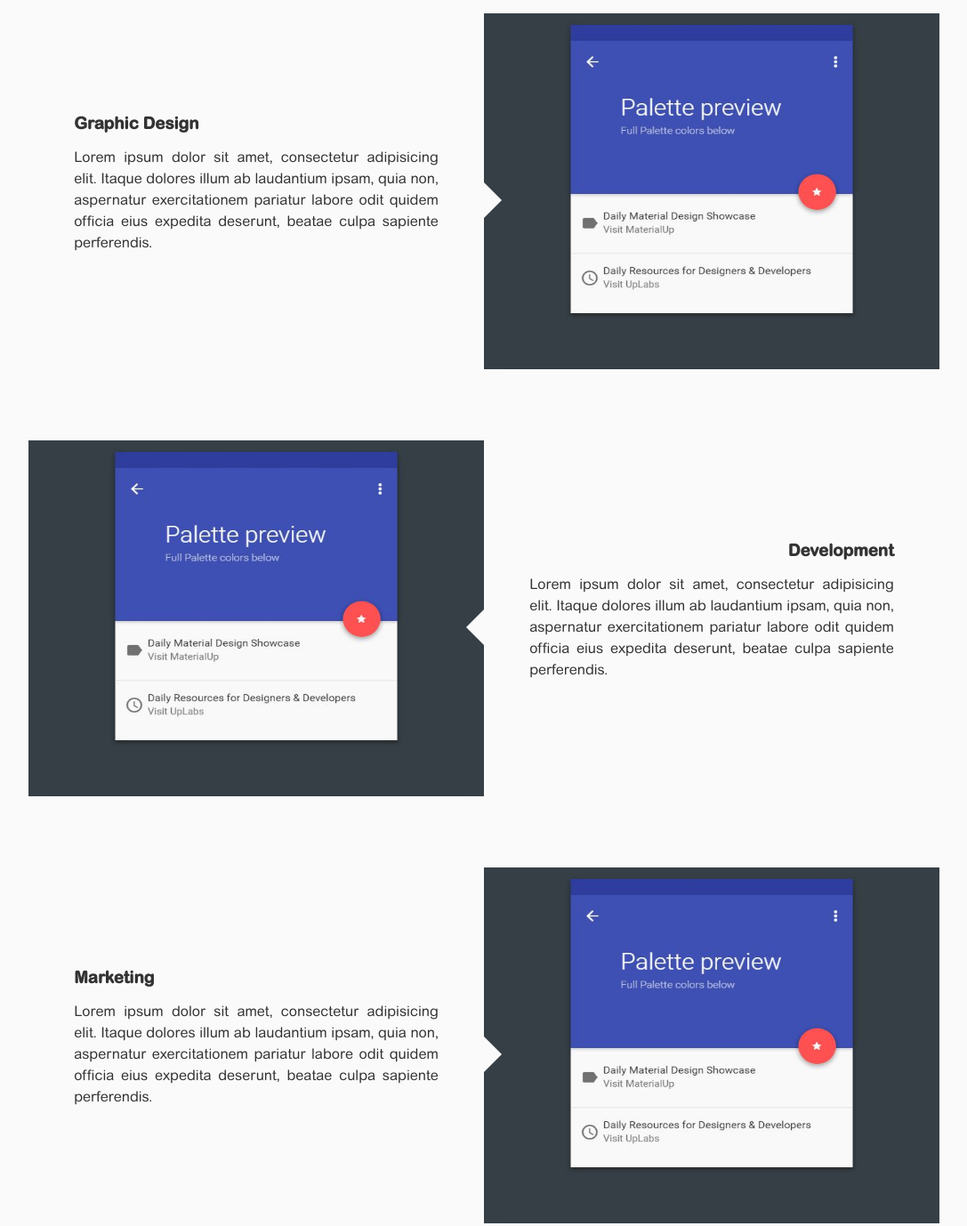
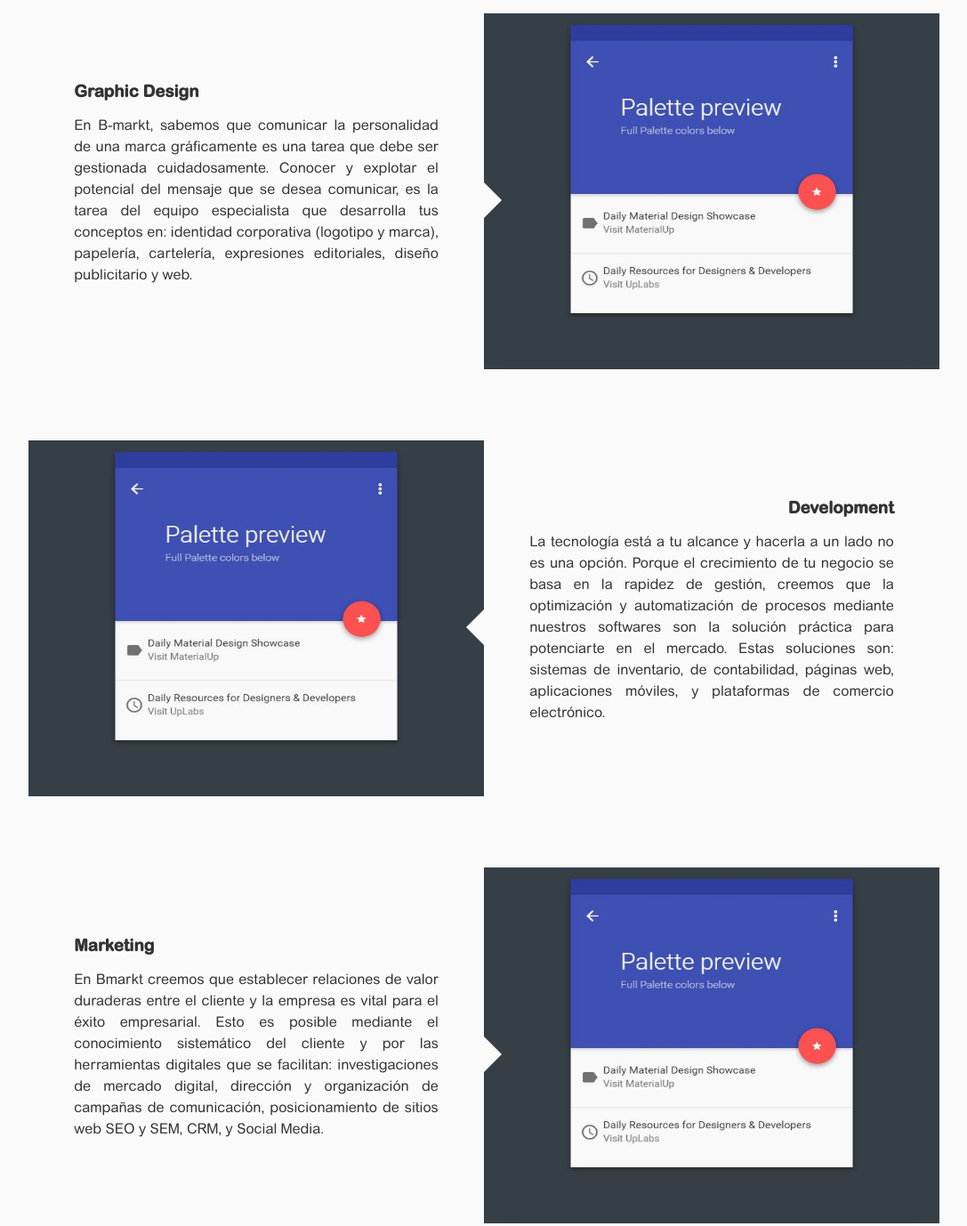
Before and after one commit to J-Alex/bmarkt-studio, a website: page public/index.html in a window 1280 px wide. Shown: the part 1220-2598 px from the top of the page at 89% size, without its empty margins (96-1183 px from the left). Drawn offline with nearby package versions, Linux system fonts and the light colour scheme.

Commit message:
poniendo los servicios

```diff
--- a/public/partials/home.html
+++ b/public/partials/home.html
@@ -103,11 +103,7 @@ function scaleBannerVideoSize(element){
             <div class="service-description-container">
                 <h3>Graphic Design</h3>
                 <p class="paragraph">
-                    Lorem ipsum dolor sit amet, consectetur adipisicing elit.
-                    Itaque dolores illum ab laudantium ipsam, quia non,
-                    aspernatur exercitationem pariatur labore odit quidem
-                    officia eius expedita deserunt, beatae culpa sapiente
-                    perferendis.
+                    En B-markt, sabemos que comunicar la personalidad de una marca gráficamente es una tarea que debe ser gestionada cuidadosamente. Conocer y explotar el potencial del mensaje que se desea comunicar, es la tarea del equipo especialista que desarrolla tus conceptos en: identidad corporativa (logotipo y marca), papelería, cartelería, expresiones editoriales, diseño publicitario y web.
                 </p>
             </div>
         </div>
@@ -129,11 +125,7 @@ function scaleBannerVideoSize(element){
             <div class="service-description-container">
                 <h3 class="text-right">Development</h3>
                 <p class="paragraph">
-                    Lorem ipsum dolor sit amet, consectetur adipisicing elit.
-                    Itaque dolores illum ab laudantium ipsam, quia non,
-                    aspernatur exercitationem pariatur labore odit quidem
-                    officia eius expedita deserunt, beatae culpa sapiente
-                    perferendis.
+                    La tecnología está a tu alcance y hacerla a un lado no es una opción. Porque el crecimiento de tu negocio se basa en la rapidez de gestión, creemos que la optimización y automatización de procesos mediante nuestros softwares son la solución práctica para potenciarte en el mercado. Estas soluciones son: sistemas de inventario, de contabilidad, páginas web, aplicaciones móviles, y plataformas de comercio electrónico.
                 </p>
             </div>
         </div>
@@ -143,11 +135,7 @@ function scaleBannerVideoSize(element){
             <div class="service-description-container">
                 <h3>Marketing</h3>
                 <p class="paragraph">
-                    Lorem ipsum dolor sit amet, consectetur adipisicing elit.
-                    Itaque dolores illum ab laudantium ipsam, quia non,
-                    aspernatur exercitationem pariatur labore odit quidem
-                    officia eius expedita deserunt, beatae culpa sapiente
-                    perferendis.
+                    En Bmarkt creemos que establecer relaciones de valor duraderas entre el cliente y la empresa es vital para el éxito empresarial. Esto es posible mediante el conocimiento sistemático del cliente y por las herramientas digitales que se facilitan: investigaciones de mercado digital, dirección y organización de campañas de comunicación, posicionamiento de sitios web SEO y SEM, CRM, y Social Media.
                 </p>
             </div>
         </div>
--- a/src/scss/layouts/_footer.scss
+++ b/src/scss/layouts/_footer.scss
@@ -56,7 +56,7 @@
 }
 .footer-nav {
 	@extend %flex;
-	@extend %flex-center_horizontal;
+	@extend %flex-center_vertical;
 	flex-direction: column;
 	a {
 		color: $white;
@@ -111,7 +111,7 @@
 	text-align: center;
 	.fa {
 		color: $white;
-		vertical-align: middle;
+		//vertical-align: middle;
 	}
 	@extend %flex-center;
 }
```
Also changed, not shown: public/res/css/styles.css, 1 other file.
